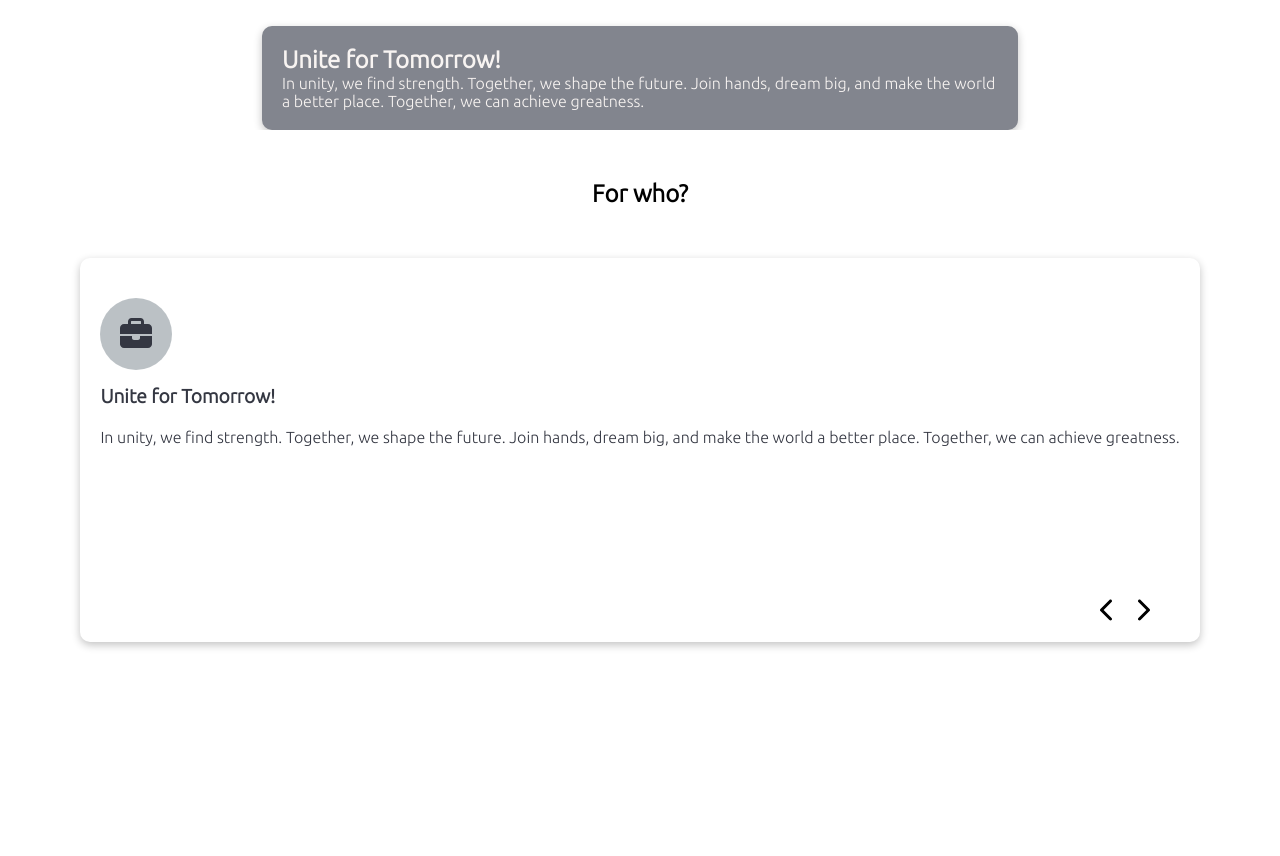
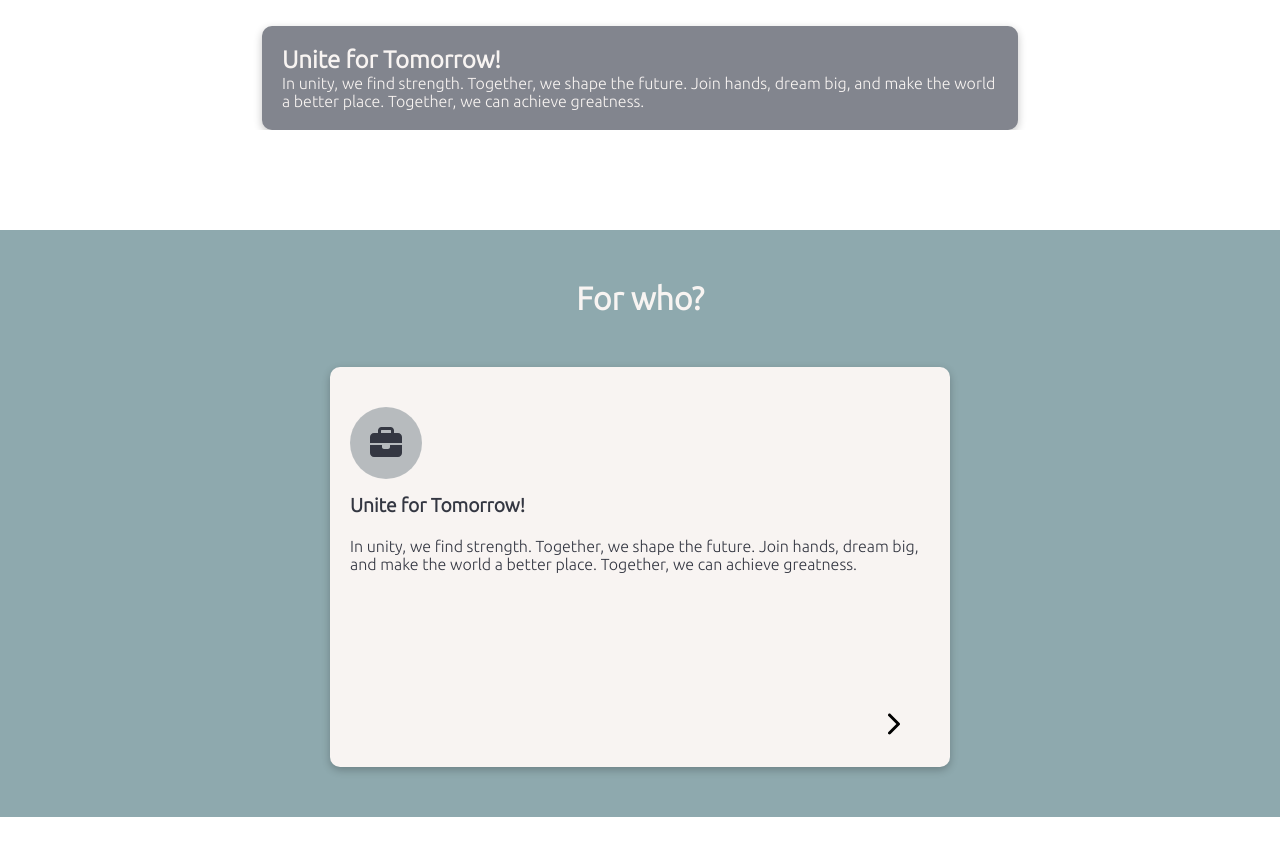
Before and after one commit to LensedStar/visacommers, a React (Create React App) app: page / in a window 1280 px wide. Shown: the part 1180-2036 px from the top of the page. Before the commit the page ends 1922 px from the top, so only its background shows below. Built offline with nearby package versions, Linux system fonts and the light colour scheme.

Commit message:
Create for who block

```diff
--- a/src/Components/MainPage/WhoBlockMain/WhoBlock.jsx
+++ b/src/Components/MainPage/WhoBlockMain/WhoBlock.jsx
@@ -5,6 +5,8 @@ import "./WhoBlockStyle.scss";
 import { useTranslation } from "react-i18next";
 
 import { FontAwesomeIcon } from "@fortawesome/react-fontawesome";
+
+import {motion , AnimatePresence} from "framer-motion";
 
 import { faBriefcase,faGraduationCap,faChevronLeft,faChevronRight } from "@fortawesome/free-solid-svg-icons";
 
@@ -18,10 +20,28 @@ const handleMinus = () => {
     slide === 1 ? setSlide(0) : setSlide(1);
 }
 
-const handleSlide = () => {
-    if (slide === 0) {
-        return (
-            <aside className="variant variant1">
+    return(
+       <div className="whoBlock">
+
+           <h2 className="whoTitle">{t("main.forWho")}</h2>
+           <motion.article
+               className="variants"
+                initial={{opacity:0,x:-100}}
+                whileInView={{opacity:1,x:0}}
+               transition={{duration:0.5,}}
+           >
+               <AnimatePresence>
+               {slide === 0 ? <motion.aside
+                   className="variant variant1"
+                   key="1"
+                   initial={{x:-100}}
+                   animate={{opacity:1,x:0}}
+                   exit={{opacity:0,x:100,display:"none"}}
+                   transition={{
+                       duration: 0.5,
+                   }}
+
+               >
                    <span className="icon">
                         <FontAwesomeIcon icon={faBriefcase} size="2xl" style={{color: "#343742",}}/>
                    </span>
@@ -29,11 +49,17 @@ const handleSlide = () => {
                        <h4>{t("mock.title")}</h4>
                        <p>{t("mock.description-short")}</p>
                    </article>
-            </aside>
-        )
-    } else if (slide === 1) {
-        return (
-            <aside className="variant variant2">
+               </motion.aside>
+                   :
+                   <motion.aside className="variant variant2"
+                                 key="2"
+                                 initial={{x:200,}}
+                                 animate={{opacity:1,x:0}}
+                                 exit={{opacity:0,display:"none"}}
+                                 transition={{
+                                     duration: 0.5,
+                                 }}
+                   >
                    <span className="icon">
                        <FontAwesomeIcon icon={faGraduationCap} size="2xl" style={{color: "#343742",}}/>
                    </span>
@@ -41,22 +67,18 @@ const handleSlide = () => {
                            <h4>{t("mock.title")}</h4>
                            <p>{t("mock.description-short2")}</p>
                        </article>
-            </aside>
-        )
+                   </motion.aside>
                }
-}
-    return(
-       <div className="whoBlock">
-           <h2 className="whoTitle">{t("main.forWho")}</h2>
-           <article className="variants">
-               {
-                     handleSlide()
-               }
+                </AnimatePresence>
                <div className="variantsBtns">
-                   <FontAwesomeIcon icon={faChevronLeft} size="xl" onClick={()=>handleMinus()}/>
-                   <FontAwesomeIcon icon={faChevronRight} size="xl" onClick={()=>handlePlus()}/>
+                   <span className="arrLeft">
+                        {slide===1 && <FontAwesomeIcon icon={faChevronLeft} size="xl" onClick={()=>handleMinus()}/>}
+                   </span>
+                   <span className="arrRight">
+                        {slide===0 && <FontAwesomeIcon icon={faChevronRight} size="xl" onClick={()=>handlePlus()}/>}
+                   </span>
                </div>
-           </article>
+           </motion.article>
        </div>
     )
 }
--- a/src/Components/MainPage/WhoBlockMain/WhoBlockStyle.scss
+++ b/src/Components/MainPage/WhoBlockMain/WhoBlockStyle.scss
@@ -1,3 +1,4 @@
+
 
 $clr-1:rgb(248, 244, 242);
 $clr-2:rgb(121, 132, 139);
@@ -11,11 +12,16 @@ $clr-5:rgb(52, 55, 66);
   align-items: center;
   justify-content: center;
   width: 100%;
-  padding: 0 20px;
+  padding: 0 20px 50px 20px;
+  margin-top: 100px;
   margin-bottom: 100px;
+  background-color:$clr-3;
+
   .whoTitle{
     margin: 50px 0 50px 0;
     align-self: center;
+    font-size: 2rem;
+    color:$clr-1;
   }
   .variants{
     box-shadow: rgba(0, 0, 0, 0.24) 0px 3px 8px;
@@ -23,11 +29,32 @@ $clr-5:rgb(52, 55, 66);
     padding: 20px;
     display: flex;
     flex-direction: column;
+    width: 50%;
+    background-color: $clr-1;
+    overflow: hidden;
+    height: 400px;
+    @media screen and (max-width: 1000px){
+      width: 70%;
+    }
+    @media screen and (max-width: 500px){
+      width: 100%;
+    }
     .variantsBtns{
-      align-self: end;
-      margin-right: 20px;
+      align-self: center;
+      margin: 5px;
+      padding: 0 30px;
+      overflow: inherit;
+      display: flex;
+      flex-direction: row;
+      justify-content: space-between;
+      width: 100%;
       *{
-        margin: 0 10px;
+        &:hover{
+          cursor: pointer;
+        }
+        &:active {
+          transform: scale(1.1);
+        }
       }
     }
     .variant{
@@ -37,6 +64,7 @@ $clr-5:rgb(52, 55, 66);
       align-items: center;
       margin-bottom: 20px;
       min-height: 300px;
+      overflow: hidden;
       .icon{
         align-self: flex-start;
         margin-bottom: 15px;
```
Lines whose indentation alone changed are shown as unchanged.
